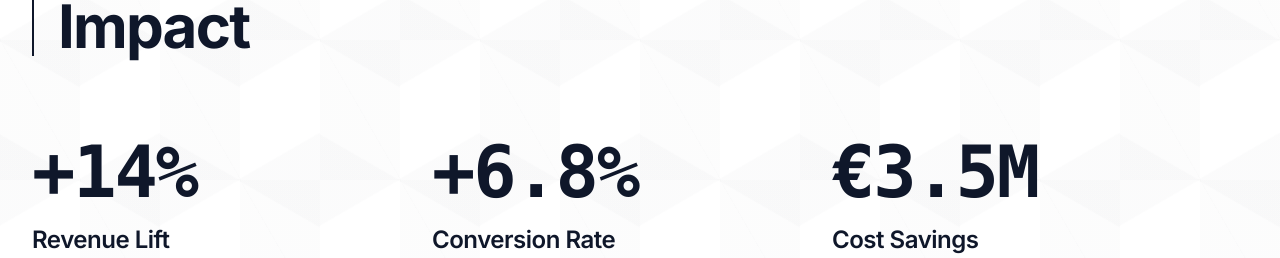
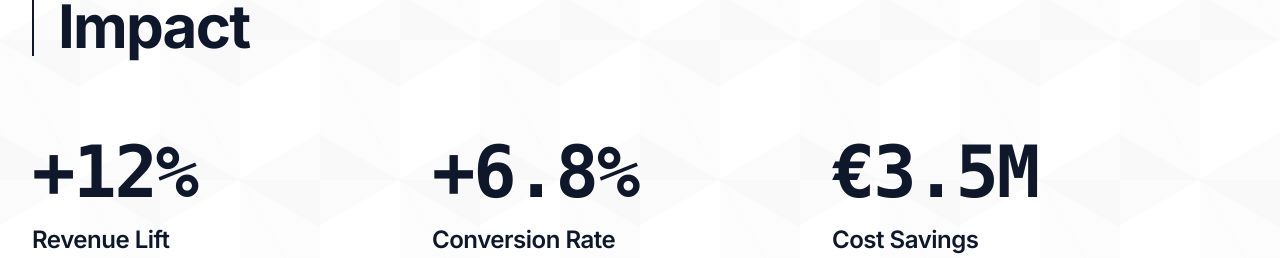
Before and after one commit to filipuzarevic/portfolio, a React (Vite) app: page / in a window 1280 px wide. Shown: the part 900-1158 px from the top of the page. Built offline with nearby package versions, Linux system fonts and the light colour scheme.

Commit message:
Update revenue lift metric from 14% to 12%
🤖 Generated with [Claude Code](https://claude.com/claude-code)

Co-Authored-By: Claude <noreply@anthropic.com>

```diff
--- a/src/components/Testimonials.tsx
+++ b/src/components/Testimonials.tsx
@@ -39,7 +39,7 @@ const Testimonials = () => {
   }, [startCounters]);
   const resultMetrics = [
     {
-      metric: "+14%",
+      metric: "+12%",
       title: "Revenue Lift",
       description: "From optimized product bundling"
     },
```
